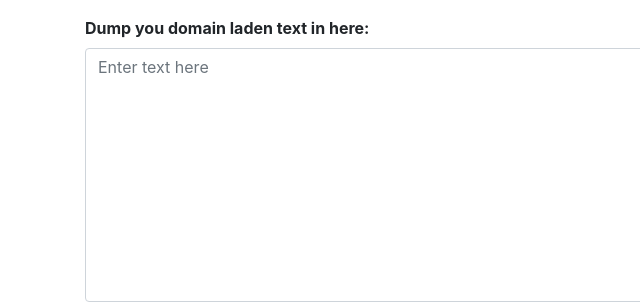
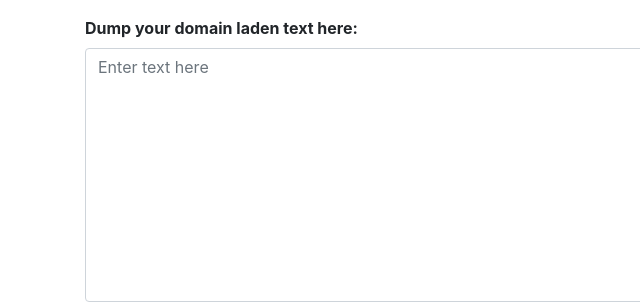
Before and after one commit to Murfy-uk/domainTools, a plain HTML site: page index.html in a window 1280 px wide. Shown: the top 304 px of the page, 0-640 px from the left. Drawn offline with nearby package versions, Linux system fonts and the light colour scheme.

Commit message:
fixed spelling mistakes

```diff
--- a/index.html
+++ b/index.html
@@ -19,7 +19,7 @@
   <body>
     <form action="" method="post" class="container">
       <div class="form-group mt-3">
-        <label for="filter"><b>Dump you domain laden text in here:</b></label>
+        <label for="filter"><b>Dump your domain laden text here:</b></label>
         <textarea
           name="filter"
           id="filter"
```
